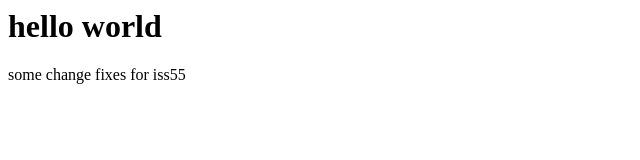
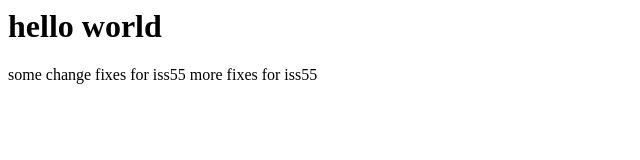
Before and after one commit to KMantas/test, a plain HTML site: page index.html in a window 1280 px wide. Shown: the whole page, without its empty margins (0-640 px from the left). Drawn offline with Linux system fonts and the light colour scheme.

Commit message:
more fixes

```diff
--- a/index.html
+++ b/index.html
@@ -4,5 +4,7 @@
 some change
 
 fixes for iss55
+more fixes for iss55
+
 </body>
 </html>
```
